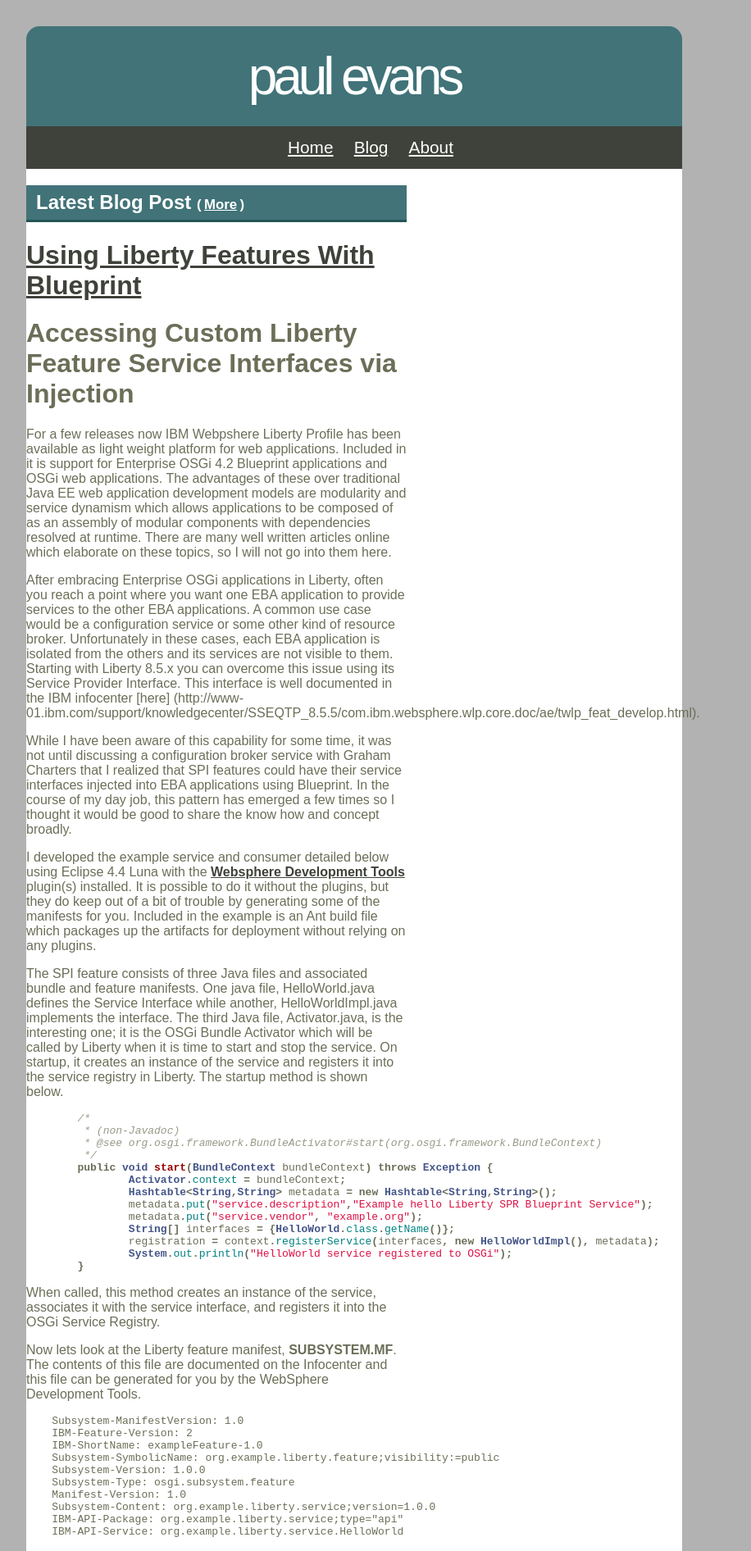
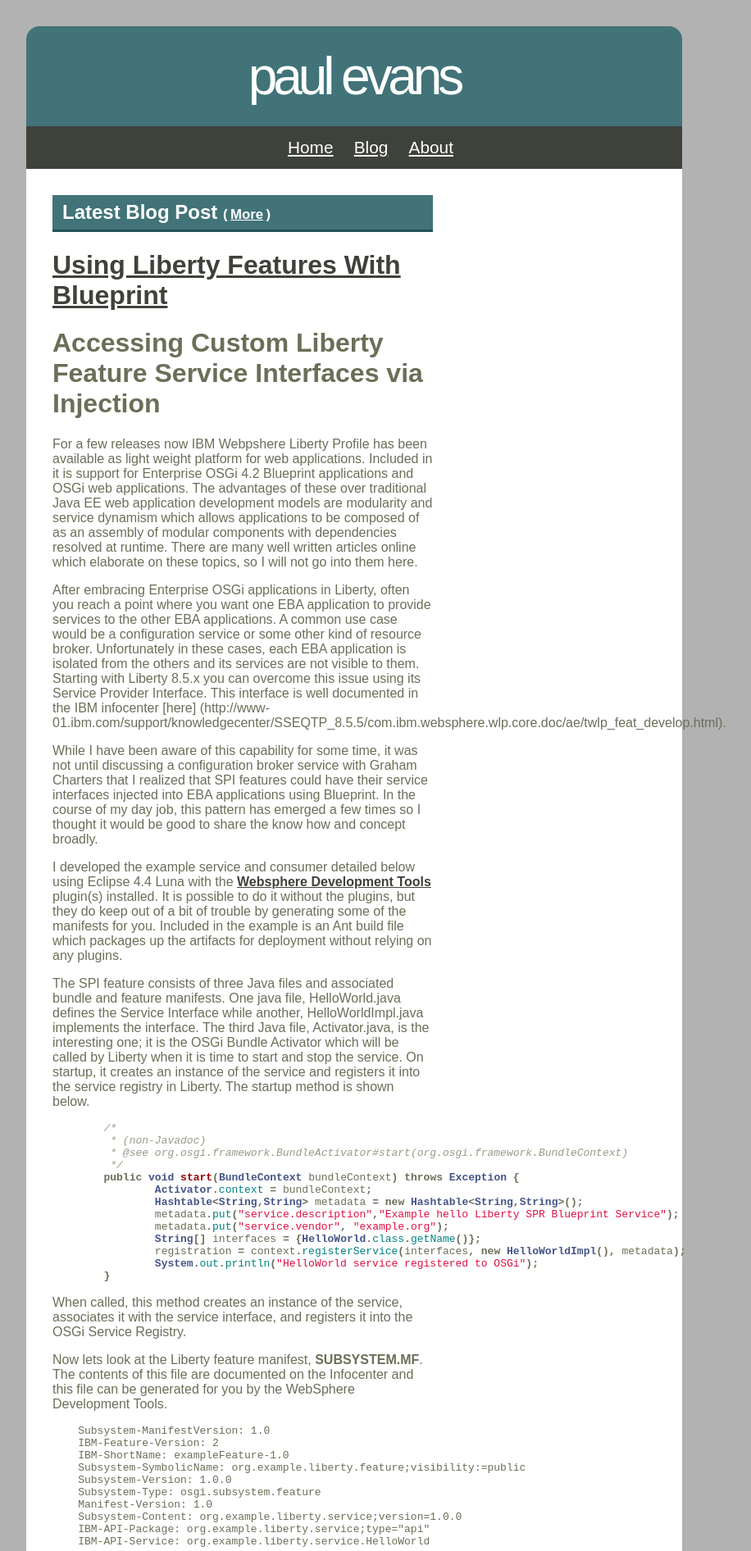
Before and after one commit to pevans-ibm/pevans-ibm.github.io, a Jekyll site: the page built from index.html, in a window 1280 px wide. Shown: the top 1892 px of the page at 82% size, without its empty margins (208-1124 px from the left). Built offline with Jekyll 4.4.1, drawn with Linux system fonts in a browser that asks for light colours; Markdown is read by kramdown in place of the engine named in the settings.

Commit message:
layout stuff

```diff
--- a/index.html
+++ b/index.html
@@ -9,6 +9,5 @@
   <div class='post'>
     <h1><a href='{{site.posts.first.url}}'>{{site.posts.first.title}}</a></h1>
     <div class='body'>{{ site.posts.first.content }}</div>
-    <a href='{{site.posts.first.url}}#disqus_thread'>Comments</a>
   </div>
 </div>
--- a/stylesheets/main.css
+++ b/stylesheets/main.css
@@ -82,6 +82,16 @@
   font-weight: normal;
 }
 
+#content {
+  padding: 2em;
+}
+
+#content h2 {
+  margin: 0 0 0.5em 0;
+  color: black;
+  font-size: 1.5em;
+}
+
 div.post {
   margin-bottom: 2em;
 }
```
